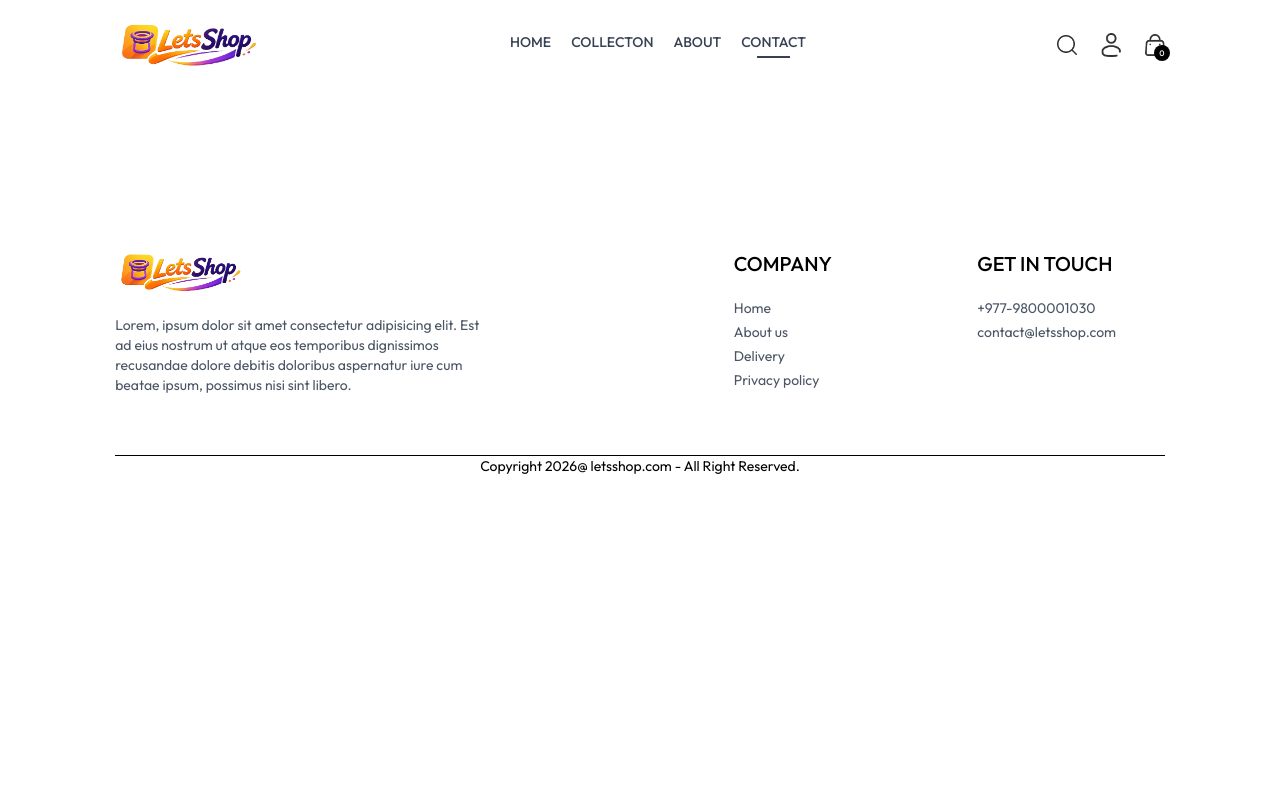
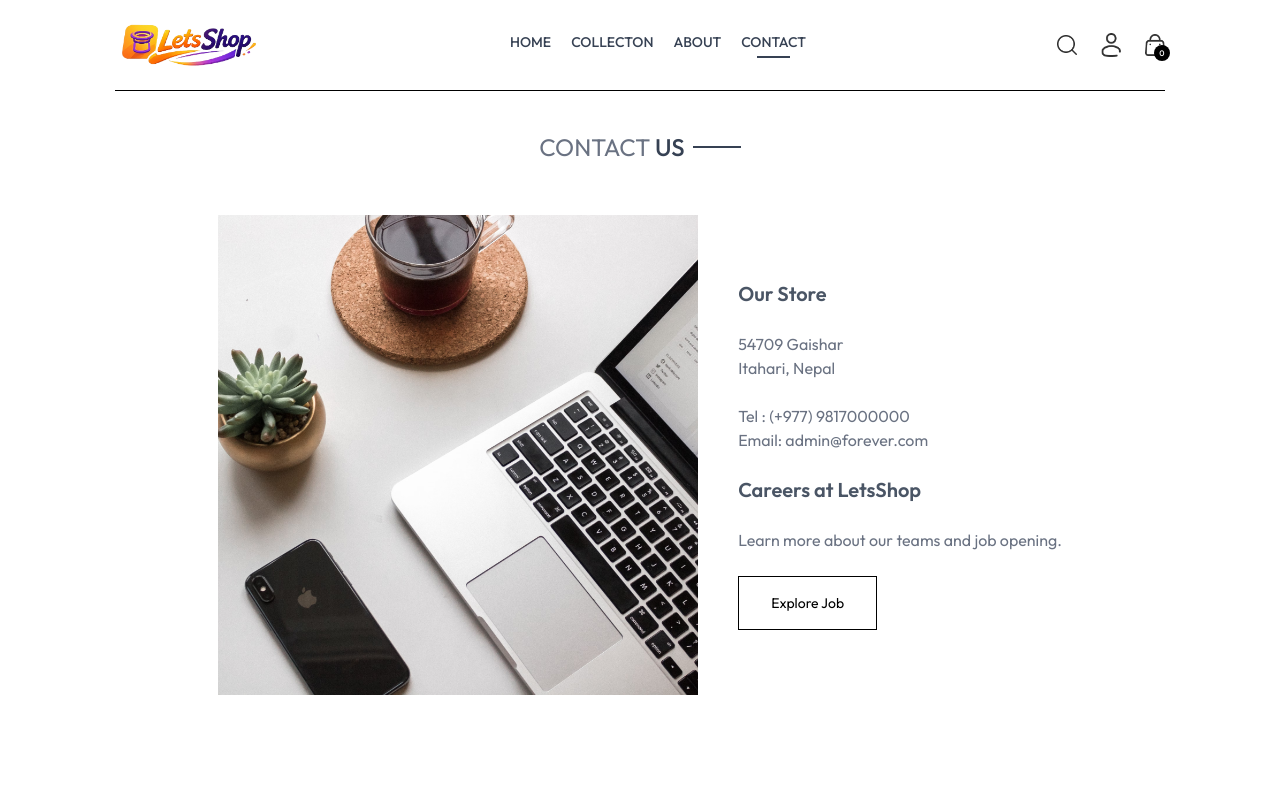
Before and after one commit to NishanSunar/LetsShop, a React (Vite) app in the folder Frontend/: page /contact in a window 1280 px wide. Shown: the top 800 px of the page. Built offline with nearby package versions, Linux system fonts and the light colour scheme.

Commit message:
feat: contact page

```diff
--- a/Frontend/src/pages/Contact.jsx
+++ b/Frontend/src/pages/Contact.jsx
@@ -1,9 +1,27 @@
 import React from 'react'
+import Title from '../components/Title'
+import { assets } from '../assets/assets'
+import NewsletterBox from '../components/NewsletterBox'
 
 const Contact = () => {
   return (
     <div>
+        <div className='text-center text-2xl pt-10 border-t'>
+          <Title text1={'CONTACT'} text2={'US'} />
+        </div>
 
+        <div className='my-10 flex flex-col justify-center md:flex-row gap-10 mb-28'>
+          <img className='w-full md:max-w-[480px]' src={assets.contact_img} alt="" />
+          <div className='flex flex-col justify-center items-start gap-6'>
+            <p className='font-semibold text-xl text-gray-600'>Our Store</p>
+            <p className='text-gray-500'>54709 Gaishar <br /> Itahari, Nepal</p>
+            <p className='text-gray-500'>Tel : (+977) 9817000000 <br /> Email: admin@forever.com</p>
+            <p className='font-semibold text-xl text-gray-600'>Careers at LetsShop</p>
+            <p className='text-gray-500'>Learn more about our teams and job opening.</p>
+            <button className='border border-black px-8 py-4 text-sm hover:bg-black hover:text-white transition-all duration-500'>Explore Job</button>
+          </div>
+        </div>
+        <NewsletterBox/>
     </div>
   )
 }
```
